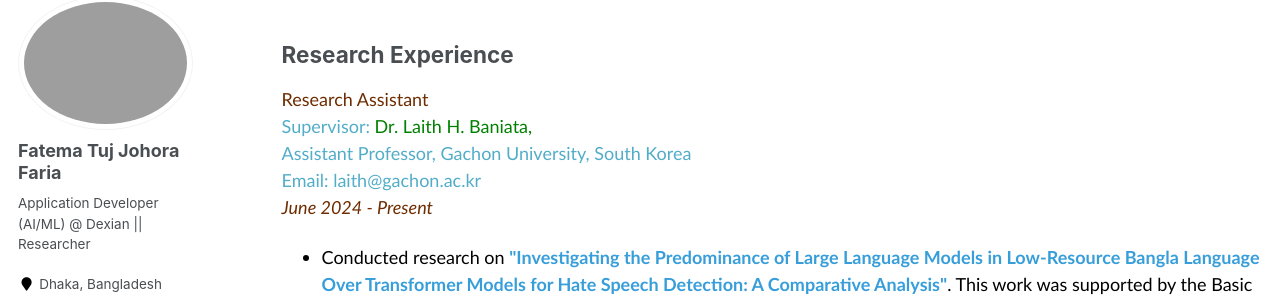
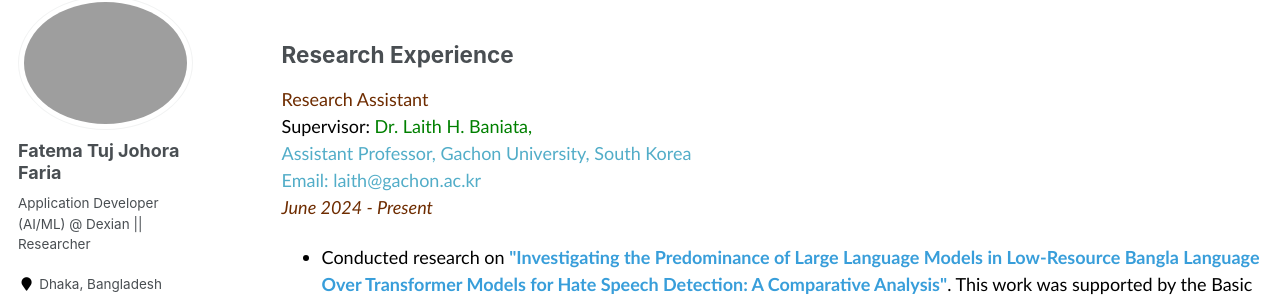
Before and after one commit to fatemafaria142/fatemafaria142.github.io, a Jekyll site: the page built from _pages/work.md, in a window 1280 px wide. Shown: the part 122-424 px from the top of the page. Built offline with Jekyll 4.4.1, drawn with Linux system fonts in a browser that asks for light colours; some web fonts are replaced.

Commit message:
Update work.md

```diff
--- a/_pages/work.md
+++ b/_pages/work.md
@@ -7,7 +7,7 @@ title: ""
 ## Research Experience
 <span style="font-family:Trebuchet MS; color:black;">
 <span style="color:#6E2C00">Research Assistant</span><br/>
-[Supervisor: <span style="color:green; display:inline;"> Dr. Laith H. Baniata, </span>](https://www.researchgate.net/profile/Laith-Baniata)<br/>
+[<span style="color:black; display:inline;">Supervisor: </span><span style="color:green; display:inline;"> Dr. Laith H. Baniata, </span>](https://www.researchgate.net/profile/Laith-Baniata)<br/>
 [Assistant Professor, Gachon University, South Korea](https://www.gachon.ac.kr/sites/eng/index.do/)<br/>
 [Email: laith@gachon.ac.kr](mailto:laith@gachon.ac.kr)<br/>
 <span style="color:#6E2C00"><em>June 2024 - Present</em></span>
```
